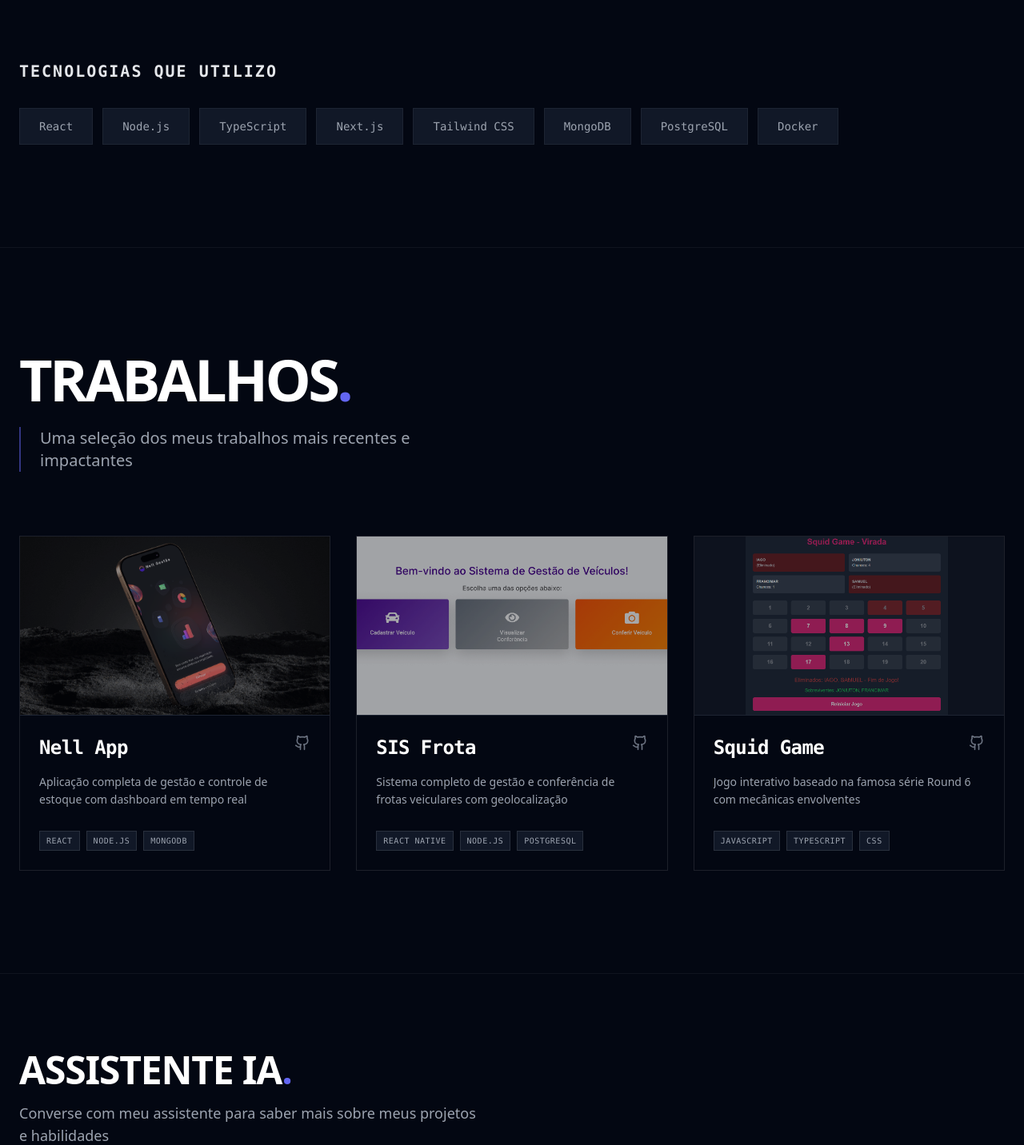
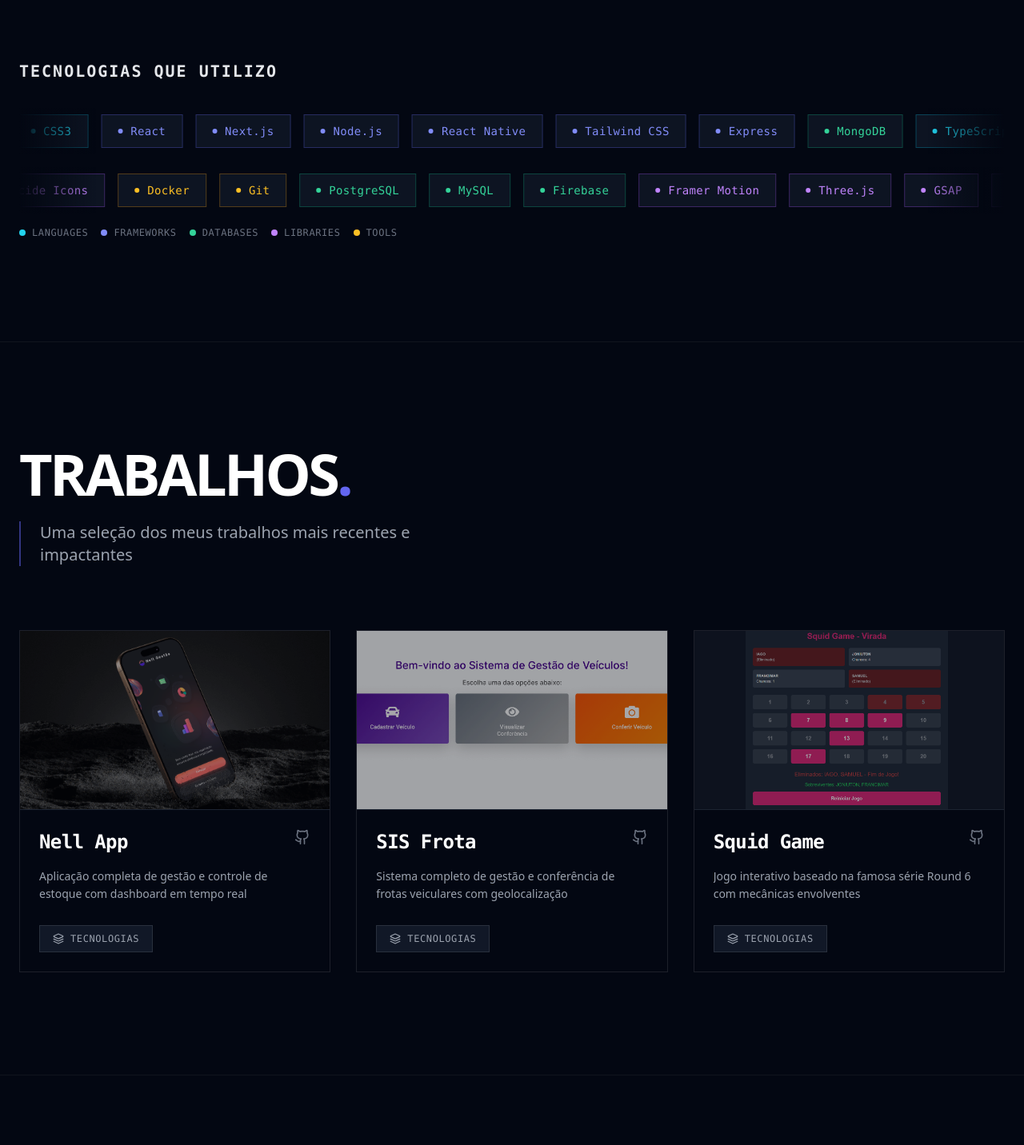
Before and after one commit to samueldng/my-portfolio, a Next.js app: page / in a window 1280 px wide. Shown: the part 1360-2792 px from the top of the page at 80% size. Built offline with nearby package versions, Linux system fonts and the light colour scheme.

Commit message:
Atualizacoes em efeitos e movimentacoes utilizando scroll, relagens laterais e dinamismo nas tecnologias, pendente imersao na rolagem

```diff
--- a/src/app/globals.css
+++ b/src/app/globals.css
@@ -1,6 +1,16 @@
 @tailwind base;
 @tailwind components;
 @tailwind utilities;
+
+/* Marquee infinite scroll */
+@keyframes marquee-scroll {
+  0% {
+    transform: translateX(0);
+  }
+  100% {
+    transform: translateX(-50%);
+  }
+}
 
 :root {
   --background: #0a0a0a;
--- a/src/app/page.tsx
+++ b/src/app/page.tsx
@@ -13,6 +13,7 @@ import { FlipText } from "@/components/ui/flip-text";
 import AnimatedButton from "@/components/ui/animated-button";
 import { AnimatedTabs } from "@/components/ui/animated-tabs";
 import { ScrollTiltText } from "@/components/ui/scroll-tilt-text";
+import { TechMarquee } from "@/components/ui/tech-marquee";
 
 import dynamic from 'next/dynamic';
 
@@ -425,7 +426,7 @@ const Page = () => {
             ))}
           </div>
 
-          {/* Tech stack */}
+          {/* Tech stack - Marquee */}
           <motion.div
             initial={{ opacity: 0, y: 30 }}
             whileInView={{ opacity: 1, y: 0 }}
@@ -434,20 +435,7 @@ const Page = () => {
             className="mt-20"
           >
             <h3 className="text-xl font-bold mb-8 text-gray-200 font-mono uppercase tracking-widest">{t('skills.techStack')}</h3>
-            <div className="flex flex-wrap gap-3">
-              {['React', 'Node.js', 'TypeScript', 'Next.js', 'Tailwind CSS', 'MongoDB', 'PostgreSQL', 'Docker'].map((tech) => (
-                <motion.div
-                  key={tech}
-                  initial={{ opacity: 0, scale: 0.9 }}
-                  whileInView={{ opacity: 1, scale: 1 }}
-                  whileHover={{ y: -3, borderColor: '#6366f1' }}
-                  viewport={{ once: true }}
-                  className="px-6 py-3 bg-gray-900 border border-white/5 text-gray-400 font-mono text-sm hover:text-white transition-colors cursor-default"
-                >
-                  {tech}
-                </motion.div>
-              ))}
-            </div>
+            <TechMarquee />
           </motion.div>
         </div>
       </motion.section >
@@ -462,6 +450,7 @@ const Page = () => {
         viewport={{ once: true }}
       >
         <div className="max-w-7xl mx-auto px-6 relative z-10">
+          <ScrollTiltText startRotation={-10} startX={-60} offsetEnd={0.5}>
             <motion.div
               initial={{ opacity: 0, x: -30 }}
               whileInView={{ opacity: 1, x: 0 }}
@@ -476,6 +465,7 @@ const Page = () => {
                 {t('projects.subtitle')}
               </p>
             </motion.div>
+          </ScrollTiltText>
 
           <div className="grid grid-cols-1 md:grid-cols-2 lg:grid-cols-3 gap-8">
             <ProjectCard
@@ -485,6 +475,7 @@ const Page = () => {
               imageUrl="/images/projeto1.png"
               githubUrl="https://github.com/samueldng/nell-app"
               index={0}
+              techLabel={t('projects.technologies')}
             />
             <ProjectCard
               title="SIS Frota"
@@ -493,6 +484,7 @@ const Page = () => {
               imageUrl="/images/projeto2.png"
               githubUrl="https://github.com/samueldng/Rvehicle-photo-app"
               index={1}
+              techLabel={t('projects.technologies')}
             />
             <ProjectCard
               title="Squid Game"
@@ -501,6 +493,7 @@ const Page = () => {
               imageUrl="/images/projeto3.png"
               githubUrl="https://github.com/samueldng/round6"
               index={2}
+              techLabel={t('projects.technologies')}
             />
           </div>
         </div>
@@ -515,6 +508,7 @@ const Page = () => {
         viewport={{ once: true }}
       >
         <div className="max-w-7xl mx-auto px-6 relative z-10">
+          <ScrollTiltText startRotation={-8} startX={-50} offsetEnd={0.5}>
             <motion.div
               initial={{ opacity: 0, x: -30 }}
               whileInView={{ opacity: 1, x: 0 }}
@@ -528,6 +522,7 @@ const Page = () => {
                 {t('chat.subtitle')}
               </p>
             </motion.div>
+          </ScrollTiltText>
 
           {/* ... existing chatbot integration container, but darkened ... */}
           <motion.div
@@ -594,6 +589,7 @@ const Page = () => {
         viewport={{ once: true }}
       >
         <div className="max-w-7xl mx-auto px-6 relative z-10">
+          <ScrollTiltText startRotation={-10} startX={-60} offsetEnd={0.5}>
             <motion.div
               initial={{ opacity: 0, x: -30 }}
               whileInView={{ opacity: 1, x: 0 }}
@@ -607,6 +603,7 @@ const Page = () => {
                 {t('contact.subtitle')}
               </p>
             </motion.div>
+          </ScrollTiltText>
 
           <div className="grid grid-cols-1 md:grid-cols-2 gap-12">
             <motion.div
--- a/src/components/ProjectCard.tsx
+++ b/src/components/ProjectCard.tsx
@@ -1,7 +1,8 @@
 'use client';
 
-import { motion } from 'framer-motion';
-import { ExternalLink, Github } from 'lucide-react';
+import { useState } from 'react';
+import { motion, AnimatePresence } from 'framer-motion';
+import { ExternalLink, Github, Layers } from 'lucide-react';
 import Image from 'next/image';
 
 interface ProjectCardProps {
@@ -12,6 +13,7 @@ interface ProjectCardProps {
   githubUrl?: string;
   liveUrl?: string;
   index?: number;
+  techLabel?: string;
 }
 
 export default function ProjectCard({
@@ -21,16 +23,19 @@ export default function ProjectCard({
   imageUrl,
   githubUrl,
   liveUrl,
-  index = 0
+  index = 0,
+  techLabel = 'Tecnologias',
 }: ProjectCardProps) {
+  const [showTech, setShowTech] = useState(false);
+
   return (
     <motion.div
-      initial={{ opacity: 0, y: 20 }}
-      whileInView={{ opacity: 1, y: 0 }}
-      viewport={{ once: true, margin: "-50px" }}
-      transition={{ duration: 0.5, delay: index * 0.1 }}
-      whileHover={{ y: -5, borderColor: 'rgba(99, 102, 241, 0.5)' }}
-      className="bg-gray-950 border border-white/10 overflow-hidden group hover:shadow-2xl transition-all"
+      initial={{ opacity: 0, y: 40, scale: 0.95 }}
+      whileInView={{ opacity: 1, y: 0, scale: 1 }}
+      viewport={{ once: true, margin: "-80px" }}
+      transition={{ duration: 0.6, delay: index * 0.15, ease: [0.25, 0.46, 0.45, 0.94] }}
+      whileHover={{ y: -8, borderColor: 'rgba(99, 102, 241, 0.5)' }}
+      className="bg-gray-950 border border-white/10 overflow-hidden group hover:shadow-2xl hover:shadow-indigo-500/5 transition-all"
     >
       <div className="relative h-56 overflow-hidden bg-gray-900 border-b border-white/5">
         <Image
@@ -65,15 +70,59 @@ export default function ProjectCard({
           {description}
         </p>
 
-        <div className="flex flex-wrap gap-2 mt-auto">
-          {technologies.map((tech, index) => (
-            <span
-              key={index}
-              className="px-2 py-1 bg-gray-900 border border-white/10 text-gray-400 text-[10px] uppercase tracking-wider font-mono"
-            >
-              {tech}
-            </span>
-          ))}
+        {/* FAB Tecnologias */}
+        <div className="relative">
+          <motion.button
+            onClick={() => setShowTech(!showTech)}
+            onMouseEnter={() => setShowTech(true)}
+            onMouseLeave={() => setShowTech(false)}
+            whileHover={{ scale: 1.05 }}
+            whileTap={{ scale: 0.95 }}
+            className="flex items-center gap-2 px-4 py-2 bg-gray-900 border border-white/10 text-gray-400
+                       hover:text-indigo-400 hover:border-indigo-500/40 transition-all font-mono text-xs
+                       uppercase tracking-wider cursor-pointer relative z-20"
+          >
+            <Layers className="w-3.5 h-3.5" />
+            {techLabel}
+          </motion.button>
+
+          <AnimatePresence>
+            {showTech && (
+              <motion.div
+                initial={{ opacity: 0, y: 8, scale: 0.95 }}
+                animate={{ opacity: 1, y: 0, scale: 1 }}
+                exit={{ opacity: 0, y: 8, scale: 0.95 }}
+                transition={{ duration: 0.2, ease: 'easeOut' }}
+                onMouseEnter={() => setShowTech(true)}
+                onMouseLeave={() => setShowTech(false)}
+                className="absolute bottom-full left-0 mb-2 z-30 min-w-[200px]"
+              >
+                <div className="bg-gray-900/95 backdrop-blur-md border border-white/10 p-3 shadow-2xl shadow-black/40">
+                  <div className="flex flex-wrap gap-2">
+                    {technologies.map((tech, i) => (
+                      <motion.span
+                        key={tech}
+                        initial={{ opacity: 0, scale: 0.6, y: 10 }}
+                        animate={{ opacity: 1, scale: 1, y: 0 }}
+                        exit={{ opacity: 0, scale: 0.6, y: 10 }}
+                        transition={{
+                          type: 'spring',
+                          stiffness: 400,
+                          damping: 20,
+                          delay: i * 0.06,
+                        }}
+                        className="px-3 py-1.5 bg-gray-800/80 border border-indigo-500/20 text-indigo-300
+                                   text-[11px] uppercase tracking-wider font-mono whitespace-nowrap
+                                   hover:bg-indigo-500/20 hover:border-indigo-500/40 transition-colors"
+                      >
+                        {tech}
+                      </motion.span>
+                    ))}
+                  </div>
+                </div>
+              </motion.div>
+            )}
+          </AnimatePresence>
         </div>
       </div>
     </motion.div>
--- /dev/null
+++ b/src/components/ui/tech-marquee.tsx
@@ -0,0 +1,143 @@
+'use client';
+
+import React, { useEffect, useRef } from 'react';
+import { motion } from 'framer-motion';
+import { cn } from '@/lib/utils';
+
+interface TechItem {
+    name: string;
+    category?: 'language' | 'framework' | 'database' | 'tool' | 'library';
+}
+
+const techItems: TechItem[] = [
+    { name: 'TypeScript', category: 'language' },
+    { name: 'JavaScript', category: 'language' },
+    { name: 'HTML5', category: 'language' },
+    { name: 'CSS3', category: 'language' },
+    { name: 'React', category: 'framework' },
+    { name: 'Next.js', category: 'framework' },
+    { name: 'Node.js', category: 'framework' },
+    { name: 'React Native', category: 'framework' },
+    { name: 'Tailwind CSS', category: 'framework' },
+    { name: 'Express', category: 'framework' },
+    { name: 'MongoDB', category: 'database' },
+    { name: 'PostgreSQL', category: 'database' },
+    { name: 'MySQL', category: 'database' },
+    { name: 'Firebase', category: 'database' },
+    { name: 'Framer Motion', category: 'library' },
+    { name: 'Three.js', category: 'library' },
+    { name: 'GSAP', category: 'library' },
+    { name: 'Radix UI', category: 'library' },
+    { name: 'Lucide Icons', category: 'library' },
+    { name: 'Docker', category: 'tool' },
+    { name: 'Git', category: 'tool' },
+];
+
+const categoryColors: Record<string, string> = {
+    language: 'border-cyan-500/30 text-cyan-400',
+    framework: 'border-indigo-500/30 text-indigo-400',
+    database: 'border-emerald-500/30 text-emerald-400',
+    tool: 'border-amber-500/30 text-amber-400',
+    library: 'border-purple-500/30 text-purple-400',
+};
+
+const categoryDotColors: Record<string, string> = {
+    language: 'bg-cyan-400',
+    framework: 'bg-indigo-400',
+    database: 'bg-emerald-400',
+    tool: 'bg-amber-400',
+    library: 'bg-purple-400',
+};
+
+function TechPill({ tech }: { tech: TechItem }) {
+    return (
+        <div
+            className={cn(
+                'flex items-center gap-2.5 px-5 py-2.5 bg-gray-900/80 border rounded-none whitespace-nowrap cursor-default shrink-0',
+                'transition-all duration-300 hover:bg-gray-800/90 hover:shadow-lg hover:shadow-indigo-500/5 hover:scale-105 hover:-translate-y-1',
+                categoryColors[tech.category || 'tool']
+            )}
+        >
+            <div className={cn('w-1.5 h-1.5 rounded-full', categoryDotColors[tech.category || 'tool'])} />
+            <span className="font-mono text-sm tracking-wide">{tech.name}</span>
+        </div>
+    );
+}
+
+function MarqueeRow({ items, reverse = false, duration = 20 }: { items: TechItem[]; reverse?: boolean; duration?: number }) {
+    const scrollerRef = useRef<HTMLDivElement>(null);
+
+    useEffect(() => {
+        if (!scrollerRef.current) return;
+        const scroller = scrollerRef.current;
+
+        // Duplicate the inner content for seamless loop
+        const inner = scroller.querySelector('.marquee-inner');
+        if (!inner) return;
+
+        const children = Array.from(inner.children);
+        children.forEach(child => {
+            const clone = child.cloneNode(true) as HTMLElement;
+            clone.setAttribute('aria-hidden', 'true');
+            inner.appendChild(clone);
+        });
+
+        // Apply animation via direct style
+        (inner as HTMLElement).style.animation = `marquee-scroll ${duration}s linear infinite`;
+        if (reverse) {
+            (inner as HTMLElement).style.animationDirection = 'reverse';
+        }
+    }, [duration, reverse]);
+
+    return (
+        <div ref={scrollerRef} className="relative overflow-hidden group/marquee">
+            {/* Gradient fade edges */}
+            <div className="absolute left-0 top-0 bottom-0 w-24 bg-gradient-to-r from-gray-950 to-transparent z-10 pointer-events-none" />
+            <div className="absolute right-0 top-0 bottom-0 w-24 bg-gradient-to-l from-gray-950 to-transparent z-10 pointer-events-none" />
+
+            <div
+                className="marquee-inner flex gap-4 py-2 w-max group-hover/marquee:[animation-play-state:paused]"
+            >
+                {items.map((tech, i) => (
+                    <TechPill key={`${tech.name}-${i}`} tech={tech} />
+                ))}
+            </div>
+        </div>
+    );
+}
+
+export function TechMarquee() {
+    const firstRow = techItems.slice(0, Math.ceil(techItems.length / 2));
+    const secondRow = techItems.slice(Math.ceil(techItems.length / 2));
+
+    return (
+        <motion.div
+            initial={{ opacity: 0, y: 20 }}
+            whileInView={{ opacity: 1, y: 0 }}
+            viewport={{ once: true }}
+            transition={{ duration: 0.6 }}
+            className="space-y-4"
+        >
+            <MarqueeRow items={firstRow} duration={22} />
+            <MarqueeRow items={secondRow} reverse duration={26} />
+
+            {/* Category legend */}
+            <div className="flex flex-wrap gap-4 mt-6 justify-center md:justify-start">
+                {[
+                    { label: 'Languages', color: 'bg-cyan-400' },
+                    { label: 'Frameworks', color: 'bg-indigo-400' },
+                    { label: 'Databases', color: 'bg-emerald-400' },
+                    { label: 'Libraries', color: 'bg-purple-400' },
+                    { label: 'Tools', color: 'bg-amber-400' },
+                ].map((cat) => (
+                    <div key={cat.label} className="flex items-center gap-2 text-gray-500 text-xs font-mono uppercase tracking-wider">
+                        <div className={cn('w-2 h-2 rounded-full', cat.color)} />
+                        {cat.label}
+                    </div>
+                ))}
+            </div>
+        </motion.div>
+    );
+}
+
+export default TechMarquee;
--- a/src/contexts/LanguageContext.tsx
+++ b/src/contexts/LanguageContext.tsx
@@ -44,6 +44,7 @@ const translations = {
     'project.nell.description': 'Aplicação completa de gestão e controle de estoque com dashboard em tempo real',
     'project.sis.description': 'Sistema completo de gestão e conferência de frotas veiculares com geolocalização',
     'project.squid.description': 'Jogo interativo baseado na famosa série Round 6 com mecânicas envolventes',
+    'projects.technologies': 'Tecnologias',
 
     // Chat Section
     'chat.title': 'ASSISTENTE IA',
@@ -94,6 +95,7 @@ const translations = {
     'project.nell.description': 'Complete inventory management and control application with real-time dashboard',
     'project.sis.description': 'Complete vehicle fleet management and inspection system with geolocation',
     'project.squid.description': 'Interactive game based on the famous Round 6 series with engaging mechanics',
+    'projects.technologies': 'Technologies',
 
     // Chat Section
     'chat.title': 'AI ASSISTANT',
--- a/tailwind.config.ts
+++ b/tailwind.config.ts
@@ -18,6 +18,8 @@ const config: Config = {
         float: 'float 6s ease-in-out infinite',
         pulse: 'pulse 2s infinite',
         'fade-in': 'fadeIn 0.8s ease-out',
+        marquee: 'marquee 35s linear infinite',
+        'marquee-reverse': 'marquee-reverse 35s linear infinite',
       },
       keyframes: {
         float: {
@@ -48,6 +50,14 @@ const config: Config = {
             transform: 'translateY(0)',
           },
         },
+        marquee: {
+          '0%': { transform: 'translateX(0)' },
+          '100%': { transform: 'translateX(-33.333%)' },
+        },
+        'marquee-reverse': {
+          '0%': { transform: 'translateX(-33.333%)' },
+          '100%': { transform: 'translateX(0)' },
+        },
       },
     },
   },
```
Also changed, not shown: 1 other file (tests, documents, lock files or other folders). Lines whose indentation alone changed are shown as unchanged.
